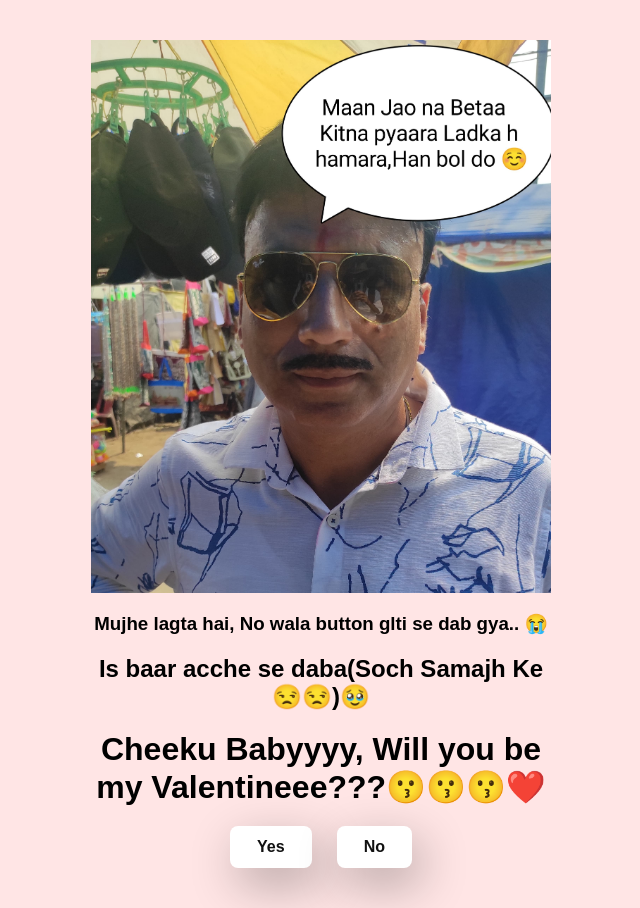
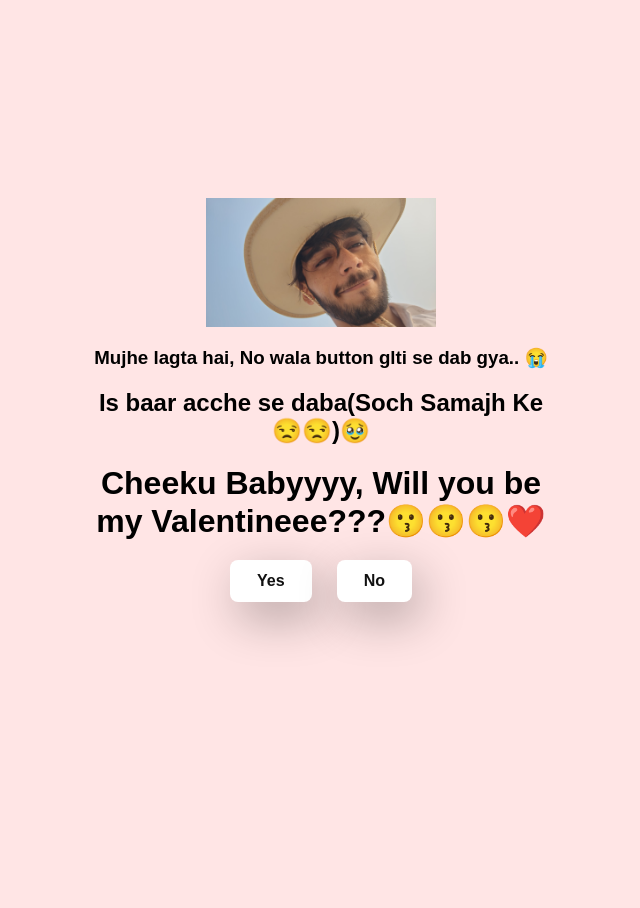
Before and after one commit to R-ishav/Cheeku, a plain HTML site: page no1.html in a window 1280 px wide. Shown: the whole page, without its empty margins (319-959 px from the left). After the commit the page ends 800 px from the top, so only its background shows below. Drawn offline with Linux system fonts and the light colour scheme; a script that the page names is missing.

Commit message:
Update no1.html

```diff
--- a/no1.html
+++ b/no1.html
@@ -11,7 +11,7 @@
     <div class="container">
       <div class="container">
         <!-- Replace the GIF with an image -->
-        <img src="https://github.com/R-ishav/Cheeku/blob/main/papa.jpg" alt="Hello Baby" style="width: 100%; height: 100%;" />
+        <img src="https://github.com/R-ishav/Cheeku/blob/main/cute.jpg" alt="Hello Baby" style="width: 50%; height: 50%;" />
 
       <script
         type="text/javascript"
```
